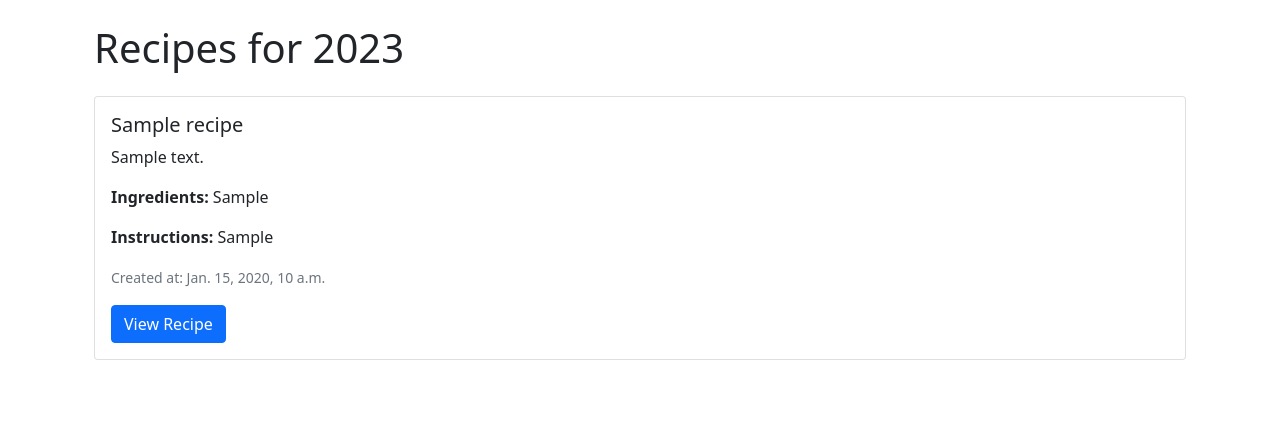
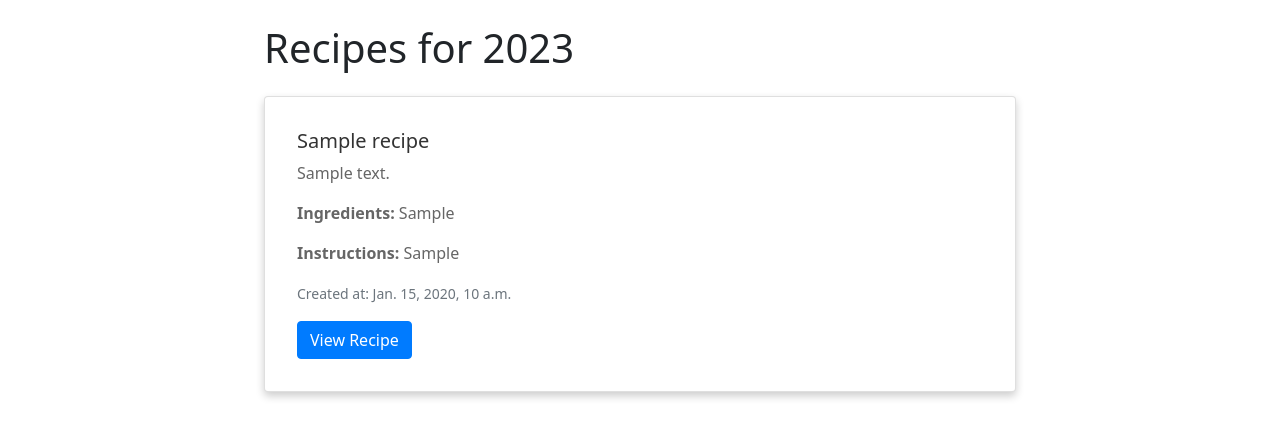
Before and after one commit to AndrewLapteff/cicd_test_2, a Django app: page /main/ in a window 1280 px wide. Shown: the top 438 px of the page. Run offline with Django 4.2, Linux system fonts and the light colour scheme; tables that the repository leaves empty hold one stand-in row (values such as "Sample post").

```diff
--- a/recipe/templates/main.html
+++ b/recipe/templates/main.html
@@ -1,6 +1,30 @@
-{% extends 'base.html' %}
-
-{% block content %}
+{% extends 'base.html' %} {% block content %}
+<style>
+  .container {
+    max-width: 800px;
+    margin: auto;
+  }
+  .card {
+    box-shadow: 0 4px 8px 0 rgba(0, 0, 0, 0.2);
+    transition: 0.3s;
+  }
+  .card:hover {
+    box-shadow: 0 8px 16px 0 rgba(0, 0, 0, 0.2);
+  }
+  .card-body {
+    padding: 2em;
+  }
+  .card-title {
+    color: #333;
+  }
+  .card-text {
+    color: #666;
+  }
+  .btn-primary {
+    background-color: #007bff;
+    border-color: #007bff;
+  }
+</style>
 <div class="container">
   <h1>Recipes for 2023</h1>
   {% for recipe in recipes %}
--- a/recipe/templates/recipe_detail.html
+++ b/recipe/templates/recipe_detail.html
@@ -1,6 +1,4 @@
-{% extends 'base.html' %}
-
-{% block content %}
+{% extends 'base.html' %} {% block content %}
 <div class="container">
   <h1 class="display-4">{{ recipe.title }}</h1>
   <p class="lead">Description: {{ recipe.description }}</p>
```
Also changed, not shown: .github/workflows/ci.yml (added), 3 other files. Lines whose indentation alone changed are shown as unchanged.
